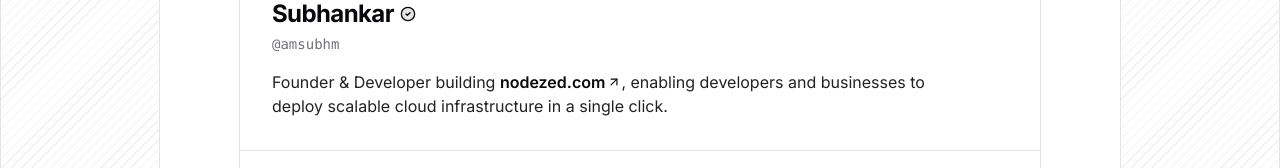
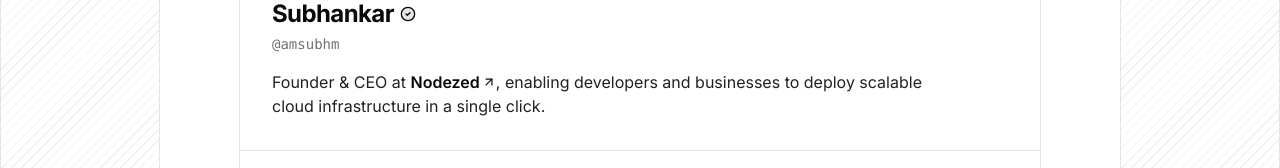
Before and after one commit to subhmnd/portfolio, a Next.js app: page / in a window 1280 px wide. Shown: the part 206-374 px from the top of the page. Built offline with nearby package versions, Linux system fonts and the light colour scheme; no server answers.

Commit message:
Update role title to Founder & CEO at Nodezed

```diff
--- a/src/app/layout.tsx
+++ b/src/app/layout.tsx
@@ -9,7 +9,7 @@ const inter = Inter({ subsets: ["latin"] });
 export const metadata: Metadata = {
   metadataBase: new URL(process.env.NEXT_PUBLIC_APP_URL || "https://am.subhm.in"),
   title: "Subhankar Mondal",
-  description: "Hi I am Subhankar! Developer and Founder at Nodezed.",
+  description: "Hi I am Subhankar! Founder & CEO at Nodezed.",
   alternates: {
     canonical: "./",
   },
@@ -31,7 +31,7 @@ export const metadata: Metadata = {
   manifest: "/site.webmanifest",
   openGraph: {
     title: "Subhankar Mondal",
-    description: "Hi I am Subhankar! Developer and Founder at Nodezed.",
+    description: "Hi I am Subhankar! Founder & CEO at Nodezed.",
     url: "https://am.subhm.in",
     siteName: "Subhankar Mondal",
     locale: "en_US",
@@ -48,7 +48,7 @@ export const metadata: Metadata = {
   twitter: {
     card: "summary_large_image",
     title: "Subhankar Mondal",
-    description: "Hi I am Subhankar! Developer and Founder at Nodezed.",
+    description: "Hi I am Subhankar! Founder & CEO at Nodezed.",
     creator: "@amsubhm",
     images: ["/og.png"],
   },
--- a/src/components/ProfileHeader.tsx
+++ b/src/components/ProfileHeader.tsx
@@ -183,14 +183,14 @@ export function ProfileHeader({ initialContributions = [] }: ProfileHeaderProps)
           variants={subtleItemVariants}
           className="text-sm sm:text-base text-foreground/90 leading-relaxed max-w-2xl font-normal"
         >
-          Founder & Developer building{" "}
+          Founder & CEO at{" "}
           <a
             href="https://nodezed.com"
             target="_blank"
             rel="noopener noreferrer"
             className="text-foreground font-semibold hover:underline inline-flex items-center gap-0.5"
           >
-            nodezed.com
+            Nodezed
             <ArrowUpRight className="w-3.5 h-3.5" />
           </a>
           {", enabling developers and businesses to deploy scalable cloud infrastructure in a single click."}
```
